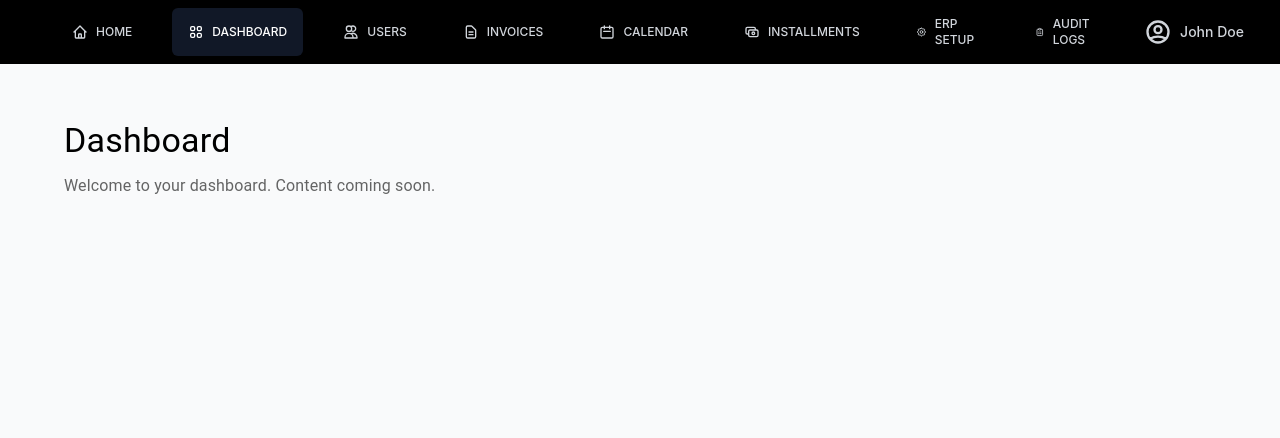
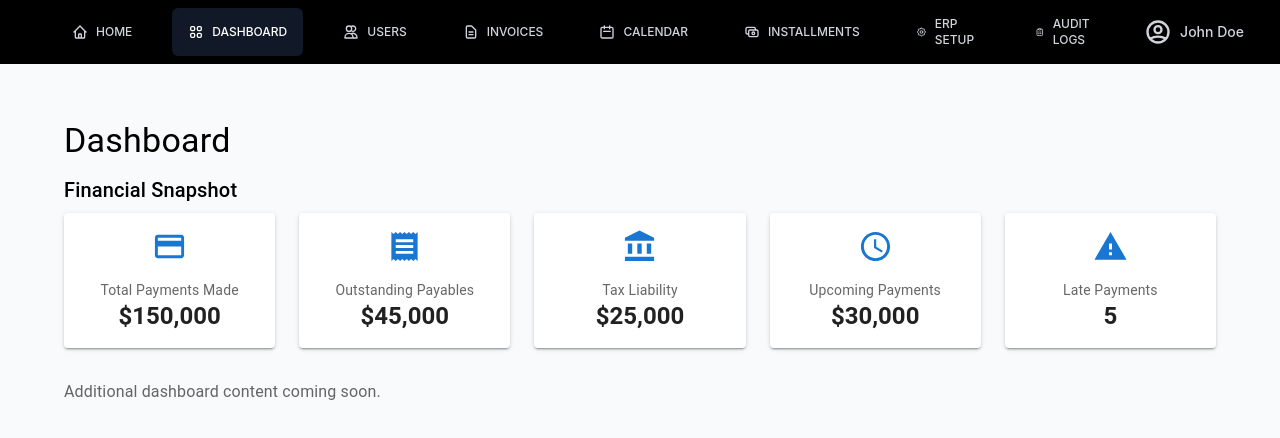
Before and after one commit to thecolossalsparkle/liquidrbac, a React (Create React App) app: page /dashboard in a window 1280 px wide. Shown: the top 438 px of the page. Built offline with nearby package versions, Linux system fonts and the light colour scheme.

Commit message:
financial snapshot

```diff
--- /dev/null
+++ b/src/components/KPIs/FinancialSnapshot.jsx
@@ -0,0 +1,52 @@
+import React from 'react';
+import { Grid } from '@mui/material';
+import KPICard from '../common/KPICard';
+import {
+  AccountBalance,
+  Payment,
+  Receipt,
+  Warning,
+  Schedule,
+} from '@mui/icons-material';
+
+const FinancialSnapshot = ({ data }) => {
+  const kpiItems = [
+    {
+      title: 'Total Payments Made',
+      value: data?.totalPayments || '$0',
+      icon: <Payment fontSize="large" />,
+    },
+    {
+      title: 'Outstanding Payables',
+      value: data?.outstandingPayables || '$0',
+      icon: <Receipt fontSize="large" />,
+    },
+    {
+      title: 'Tax Liability',
+      value: data?.taxLiability || '$0',
+      icon: <AccountBalance fontSize="large" />,
+    },
+    {
+      title: 'Upcoming Payments',
+      value: data?.upcomingPayments || '$0',
+      icon: <Schedule fontSize="large" />,
+    },
+    {
+      title: 'Late Payments',
+      value: data?.latePayments || '0',
+      icon: <Warning fontSize="large" />,
+    },
+  ];
+
+  return (
+    <Grid container spacing={3}>
+      {kpiItems.map((item, index) => (
+        <Grid item xs={12} sm={6} md={4} lg={2.4} key={index}>
+          <KPICard {...item} />
+        </Grid>
+      ))}
+    </Grid>
+  );
+};
+
+export default FinancialSnapshot;
--- a/src/pages/Dashboard/Dashboard.jsx
+++ b/src/pages/Dashboard/Dashboard.jsx
@@ -1,7 +1,17 @@
 import React from 'react';
 import { Box, Typography, Container, Grid } from '@mui/material';
+import FinancialSnapshot from '../../components/KPIs/FinancialSnapshot';
 
 const Dashboard = () => {
+  // Mock data - replace with actual data from your API
+  const financialData = {
+    totalPayments: '$150,000',
+    outstandingPayables: '$45,000',
+    taxLiability: '$25,000',
+    upcomingPayments: '$30,000',
+    latePayments: '5',
+  };
+
   return (
     <Container maxWidth="lg">
       <Box sx={{ py: 4 }}>
@@ -9,11 +19,18 @@ const Dashboard = () => {
           Dashboard
         </Typography>
 
+        <Box sx={{ mb: 4 }}>
+          <Typography variant="h6" gutterBottom>
+            Financial Snapshot
+          </Typography>
+          <FinancialSnapshot data={financialData} />
+        </Box>
+
         <Grid container spacing={3}>
-          {/* Dashboard content will go here */}
+          {/* Other dashboard content will go here */}
           <Grid item xs={12}>
             <Typography variant="body1" color="text.secondary">
-              Welcome to your dashboard. Content coming soon.
+              Additional dashboard content coming soon.
             </Typography>
           </Grid>
         </Grid>
```
